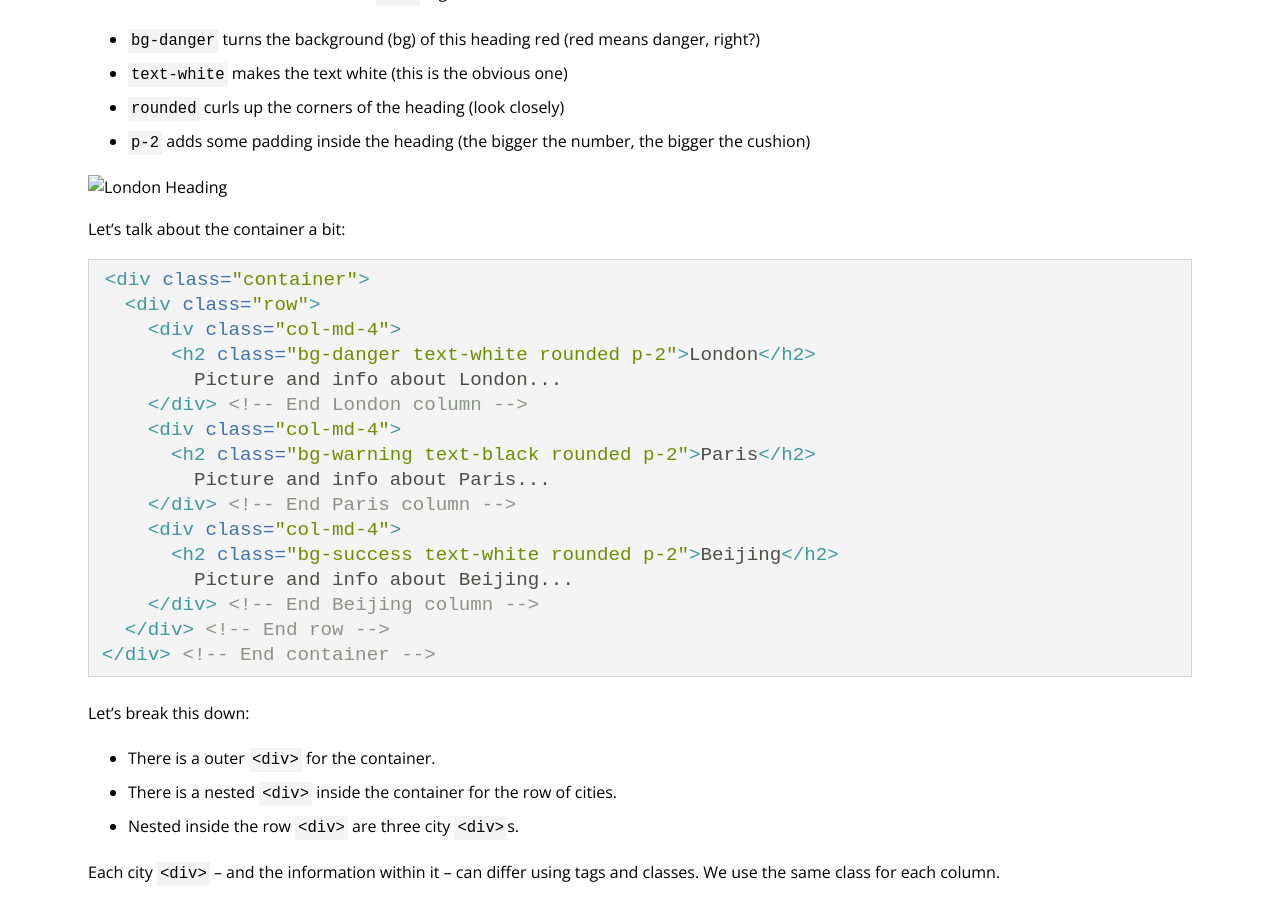
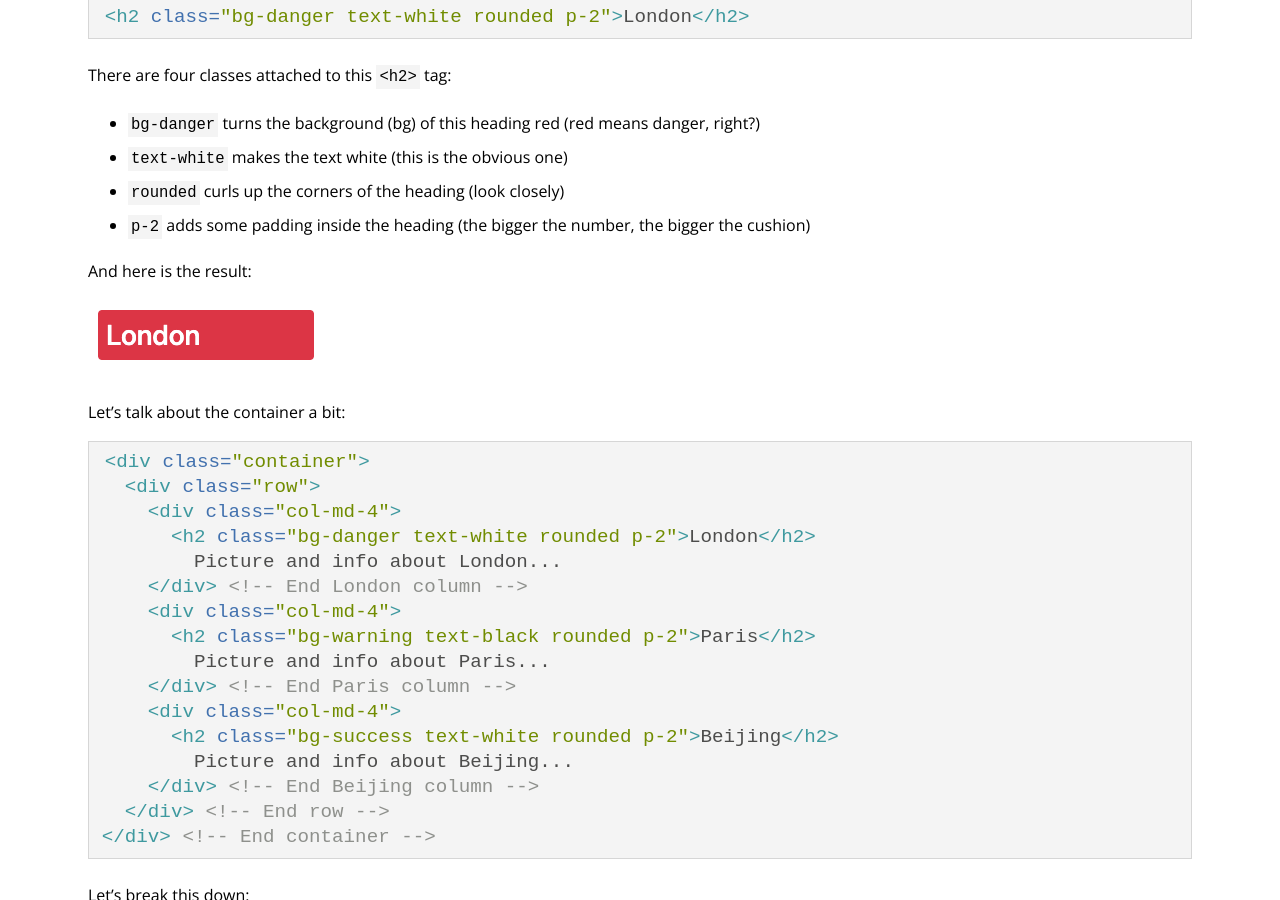
Before and after one commit to turingschool/launch-curriculum, a Jekyll site: the page built from module3/lessons/Week5/IntroToBootstrap.md, in a window 1280 px wide and 900 px high, scrolled down 3917 px. Built offline with Jekyll 4.4.1, drawn with Linux system fonts in a browser that asks for light colours; nearby versions of some CDN libraries; comment, search, counter and statistics services are not loaded.

Commit message:
Minor changes: spacing and links

```diff
--- a/module3/lessons/Week5/IntroToBootstrap.md
+++ b/module3/lessons/Week5/IntroToBootstrap.md
@@ -73,11 +73,13 @@ This is where the "responsive" part happens. Here is a screenshot of our example
 ![Website Desktop](/assets/images/module3/Week5/OlympicDesktop.png)
 
 Here is the same webpage, viewed on my tablet in portrait mode:
+
 ![Website Tablet](/assets/images/module3/Week5/OlympicTablet.png)
 
 Some adjustments have been made for the smaller screen, but it remains unchanged for the most part.
 
 Same webpage, this time on my phone:
+
 ![Website Phone](/assets/images/module3/Week5/OlympicPhoneSmall.png)
 
 Whoa, big difference. But it would have been really difficult to read the text and view the images if they were all still side by side. I have to scroll to view the information for Paris (not to mention Beijing), but the experience is much better.
@@ -99,7 +101,9 @@ There are four classes attached to this `<h2>` tag:
 * `rounded` curls up the corners of the heading (look closely)
 * `p-2` adds some padding inside the heading (the bigger the number, the bigger the cushion)
 
-![London Heading](assets/images/module3/Week5/LondonHeader.png)
+And here is the result:
+
+![London Heading](/assets/images/module3/Week5/LondonHeader.png)
 
 Let's talk about the container a bit:
 
```
